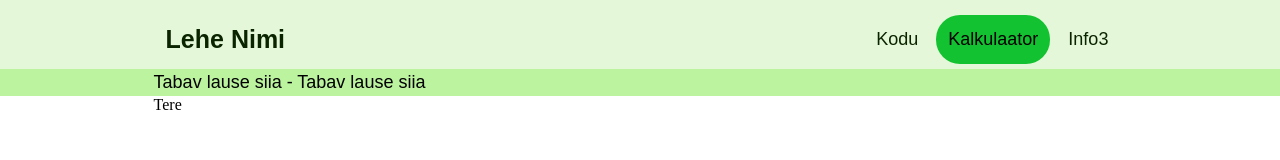
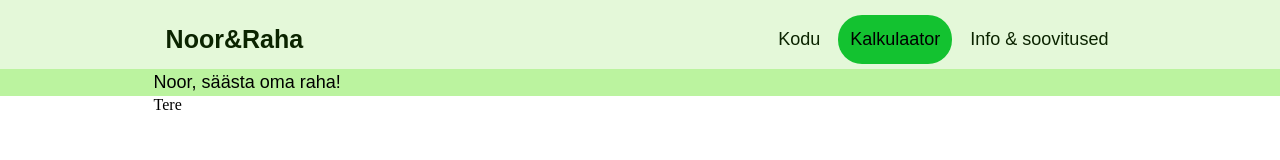
Before and after one commit to GregorSomething/SJE-veebileht-budget, a plain HTML site: page src/kalkulaator.html in a window 1280 px wide. Drawn offline with Linux system fonts and the light colour scheme.

Commit message:
Nimed panin

```diff
--- a/src/kalkulaator.html
+++ b/src/kalkulaator.html
@@ -6,7 +6,7 @@
   <meta http-equiv="X-UA-Compatible" content="IE=edge">
   <meta name="viewport" content="width=device-width, initial-scale=1.0">
   <!-- TODO: Asenda nimi siin tegelikuga -->
-  <title>NIMI-SIIA - Kalkulaator</title>
+  <title>Noor&Raha - Kalkulaator</title>
   <!-- Kui kopeerid, asenda viited õigetega. -->
   <link rel="stylesheet" href="./css/kalkulaator.css">
   <!-- Muuda ainult siis kui muudad ka kausta (src kaustas) -->
@@ -17,15 +17,15 @@
 <body>
   <!-- Pane hederi õiged väärtused ja vajadusel muuda ka teistes. -->
   <div class="header">
-    <a href="./index.html" class="name">Lehe Nimi</a>
+    <a href="./index.html" class="name">Noor&Raha</a>
     <div class="right">
       <a href="./index.html">Kodu</a>
       <a class="active" href="./kalkulaator.html">Kalkulaator</a>
-      <a href="#info3">Info3</a>
+      <a href="#info3">Info & soovitused</a>
     </div>
   </div>
   <p class="header-slogan">
-    Tabav lause siia - Tabav lause siia
+    Noor, säästa oma raha!
   </p>
   <div class="content">
     <!-- Kogu lehe sisu peaks olema selles div-is teoreetiliset. -->
```
Also changed, not shown: src/index.html (+1 -1 lines).
